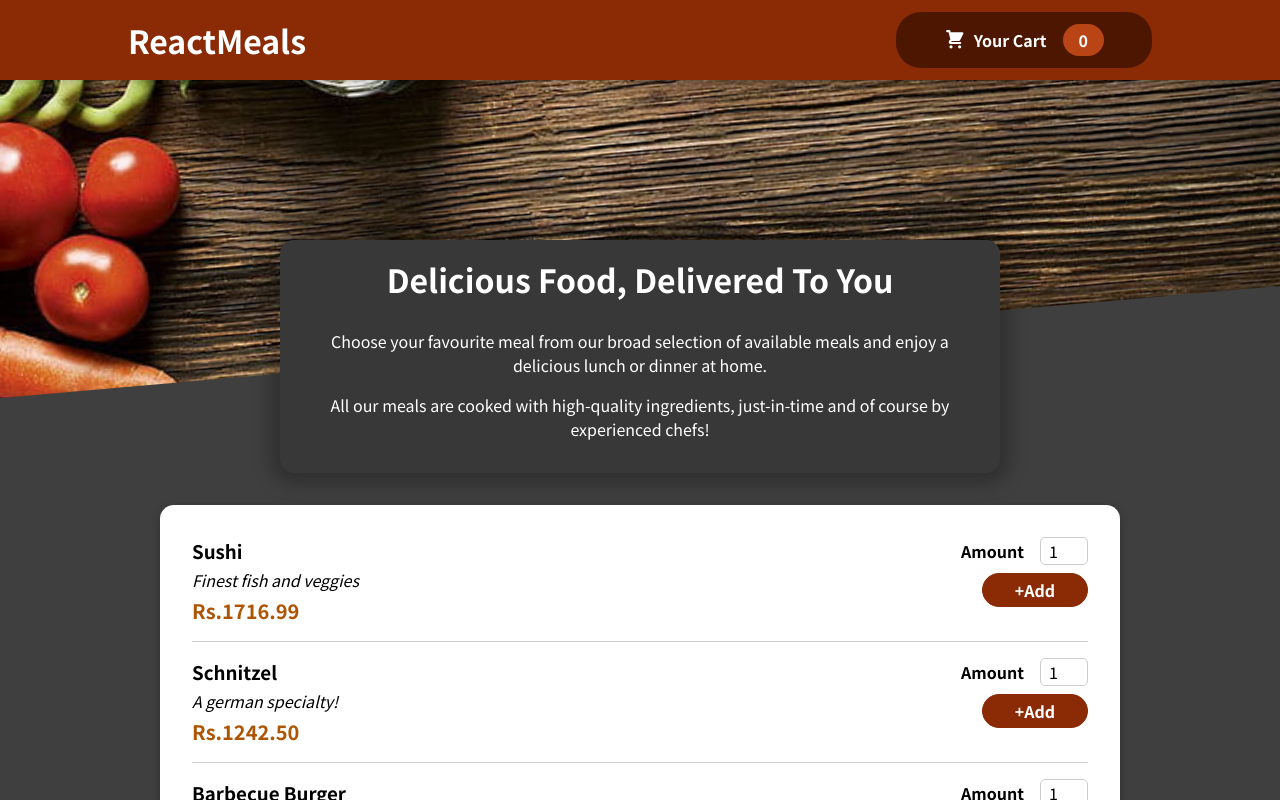
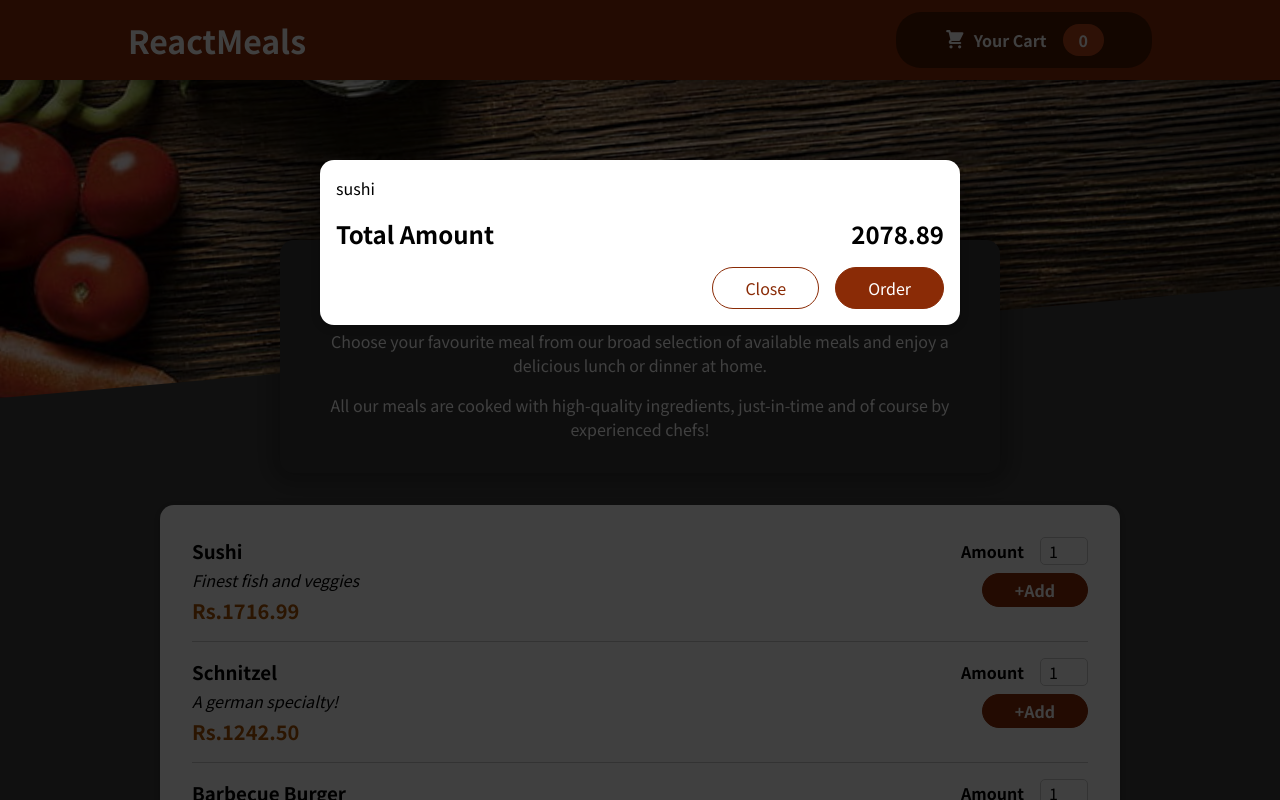
Before and after one commit to Mamuni98/Restaurant_Website, a React (Create React App) app: page / in a window 1280 px wide. Shown: the top 800 px of the page. Built offline with nearby package versions, Linux system fonts and the light colour scheme.

Commit message:
Making_a_hard_Coded_Cart_without_any_Functionality_(Task-5)

```diff
--- a/public/index.html
+++ b/public/index.html
@@ -28,6 +28,7 @@
   </head>
   <body>
     <noscript>You need to enable JavaScript to run this app.</noscript>
+    <div id="overlays"></div>
     <div id="root"></div>
     <!--
       This HTML file is a template.
--- a/src/App.js
+++ b/src/App.js
@@ -2,11 +2,13 @@
 import Header from "./Components/Layout/Header";
 import MealsSummary from "./Components/Meals/MealsSummary";
 import Meals from "./Components/Meals/Meals";
+import Cart from "./Components/Cart/Cart";
 
 function App() {
   return (
    <Fragment>
     <Header/>
+    <Cart/>
     <MealsSummary/>
     <main>
       <Meals/>
--- /dev/null
+++ b/src/Components/Cart/Cart.js
@@ -0,0 +1,26 @@
+import classes from "./Cart.module.css";
+import Modal from "../UI/Modal";
+
+const Cart = (props) => {
+  const cartItems = (
+    <ul className={classes["cart-items"]}>
+      {[{ id: "b3", name: "sushi", amount: 2, price: 1976.54 }].map((item) => (
+        <li>{item.name}</li>
+      ))}
+    </ul>
+  );
+  return (
+    <Modal>
+      {cartItems}
+      <div className={classes.total}>
+        <span>Total Amount</span>
+        <span>2078.89</span>
+      </div>
+      <div className={classes.actions}>
+        <button className={classes["button--alt"]}>Close</button>
+        <button className={classes.button}>Order</button>
+      </div>
+    </Modal>
+  );
+};
+export default Cart;
--- /dev/null
+++ b/src/Components/Cart/Cart.module.css
@@ -0,0 +1,46 @@
+.cart-items {
+    list-style: none;
+    margin: 0;
+    padding: 0;
+    max-height: 20rem;
+    overflow: auto;
+  }
+
+  .total {
+    display: flex;
+    justify-content: space-between;
+    align-items: center;
+    font-weight: bold;
+    font-size: 1.5rem;
+    margin: 1rem 0;
+  }
+
+  .actions {
+    text-align: right;
+  }
+
+  .actions button {
+    font: inherit;
+    cursor: pointer;
+    background-color: transparent;
+    border: 1px solid #8a2b06;
+    padding: 0.5rem 2rem;
+    border-radius: 25px;
+    margin-left: 1rem;
+  }
+
+  .actions button:hover,
+  .actions button:active {
+    background-color: #5a1a01;
+    border-color: #5a1a01;
+    color: white;
+  }
+
+  .actions .button--alt {
+    color: #8a2b06;
+  }
+
+  .actions .button {
+    background-color: #8a2b06;
+    color: white;
+  }
--- a/src/Components/Meals/Meals.js
+++ b/src/Components/Meals/Meals.js
@@ -34,6 +34,7 @@
         {DUMMY_MEALS.map((meal) => {
           return (
             <MealsList
+              id={meal.id}
               key={meal.id}
               name={meal.name}
               description={meal.description}
--- a/src/Components/Meals/MealsItemForm.js
+++ b/src/Components/Meals/MealsItemForm.js
@@ -1,12 +1,20 @@
 import classes from "./MealsItemForm.module.css";
+import Input from "../UI/Input";
 
 const MealsItemForm = (props) => {
   return (
     <form className={classes.form}>
-      <div className={classes.input}>
-        <label for="amount">Amount</label>
-        <input id="amount" type="number" value={1} />
-      </div>
+      <Input
+        label="Amount"
+        input={{
+          id: "amount_" + props.id,
+          type: "number",
+          defaultValue: "1",
+          min: "1",
+          max: "5",
+          step: "1",
+        }}
+      />
       <button type="submit">+Add</button>
     </form>
   );
--- a/src/Components/Meals/MealsItemForm.module.css
+++ b/src/Components/Meals/MealsItemForm.module.css
@@ -18,22 +18,3 @@
     background-color: #641e03;
     border-color: #641e03;
   }
-
-.input {
-    display: flex;
-    align-items: center;
-    margin-bottom: 0.5rem;
-  }
-
-  .input label {
-    font-weight: bold;
-    margin-right: 1rem;
-  }
-
-  .input input {
-    width: 3rem;
-    border-radius: 5px;
-    border: 1px solid #ccc;
-    font: inherit;
-    padding-left: 0.5rem;
-  }
--- a/src/Components/Meals/MealsList.js
+++ b/src/Components/Meals/MealsList.js
@@ -9,7 +9,7 @@
         <div className={classes.price}>Rs.{props.price.toFixed(2)}</div>
       </div>
       <div>
-        <MealsItemForm />
+        <MealsItemForm id={props.id}/>
       </div>
     </li>
   );
--- /dev/null
+++ b/src/Components/UI/Input.js
@@ -0,0 +1,11 @@
+import classes from "./Input.module.css";
+
+const Input = (props) => {
+  return (
+    <div className={classes.input}>
+      <label htmlFor={props.input.id}>{props.label}</label>
+      <input id={props.input.id} {...props.input} />
+    </div>
+  );
+};
+export default Input;
--- /dev/null
+++ b/src/Components/UI/Input.module.css
@@ -0,0 +1,18 @@
+.input {
+    display: flex;
+    align-items: center;
+    margin-bottom: 0.5rem;
+  }
+
+  .input label {
+    font-weight: bold;
+    margin-right: 1rem;
+  }
+
+  .input input {
+    width: 3rem;
+    border-radius: 5px;
+    border: 1px solid #ccc;
+    font: inherit;
+    padding-left: 0.5rem;
+  }
--- /dev/null
+++ b/src/Components/UI/Modal.js
@@ -0,0 +1,27 @@
+import { Fragment } from "react";
+import ReactDOM from "react-dom";
+import classes from "./Modal.module.css";
+
+const Backdrop = (props) => {
+  return <div className={classes.backdrop}></div>;
+};
+
+const ModalOverlay = (props) => {
+  return (
+    <div className={classes.modal}>
+      <div className={classes.content}>{props.children}</div>
+    </div>
+  );
+};
+
+const portalElement = document.getElementById("overlays");
+
+const Modal = (props) => {
+  return (
+    <Fragment>
+      {ReactDOM.createPortal(<Backdrop />, portalElement)}
+      {ReactDOM.createPortal(<ModalOverlay>{props.children}</ModalOverlay>, portalElement)}
+    </Fragment>
+  );
+};
+export default Modal;
--- /dev/null
+++ b/src/Components/UI/Modal.module.css
@@ -0,0 +1,40 @@
+.backdrop {
+    position: fixed;
+    top: 0;
+    left: 0;
+    width: 100%;
+    height: 100vh;
+    z-index: 20;
+    background-color: rgba(0, 0, 0, 0.75);
+  }
+
+  .modal {
+    position: fixed;
+    top: 20vh;
+    left: 5%;
+    width: 90%;
+    background-color: white;
+    padding: 1rem;
+    border-radius: 14px;
+    box-shadow: 0 2px 8px rgba(0, 0, 0, 0.25);
+    z-index: 30;
+    animation: slide-down 300ms ease-out forwards;
+  }
+
+  @media (min-width: 768px) {
+    .modal {
+      width: 40rem;
+      left: calc(50% - 20rem);
+    }
+  }
+
+  @keyframes slide-down {
+    from {
+      opacity: 0;
+      transform: translateY(-3rem);
+    }
+    to {
+      opacity: 1;
+      transform: translateY(0);
+    }
+  }
```
Lines whose indentation alone changed are shown as unchanged.
